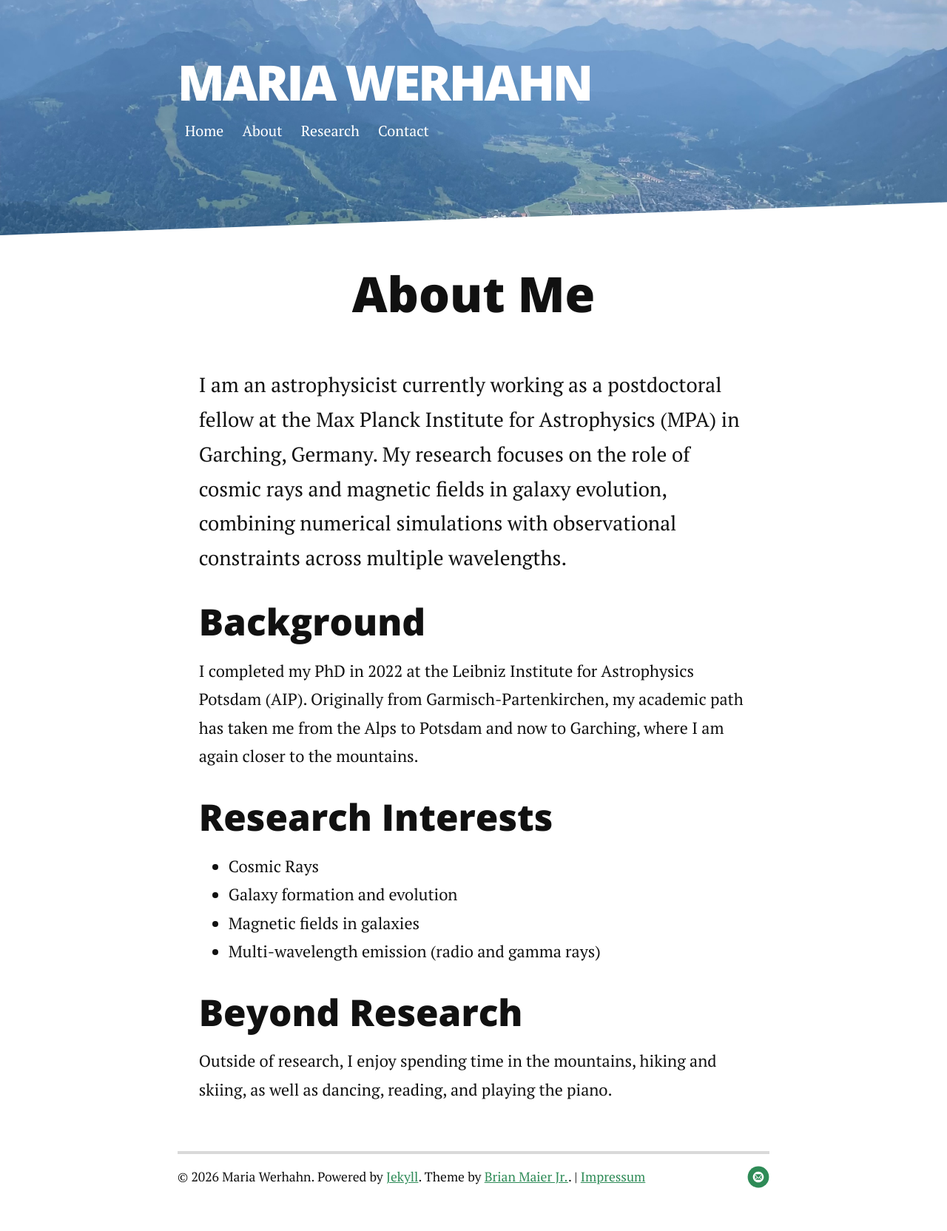
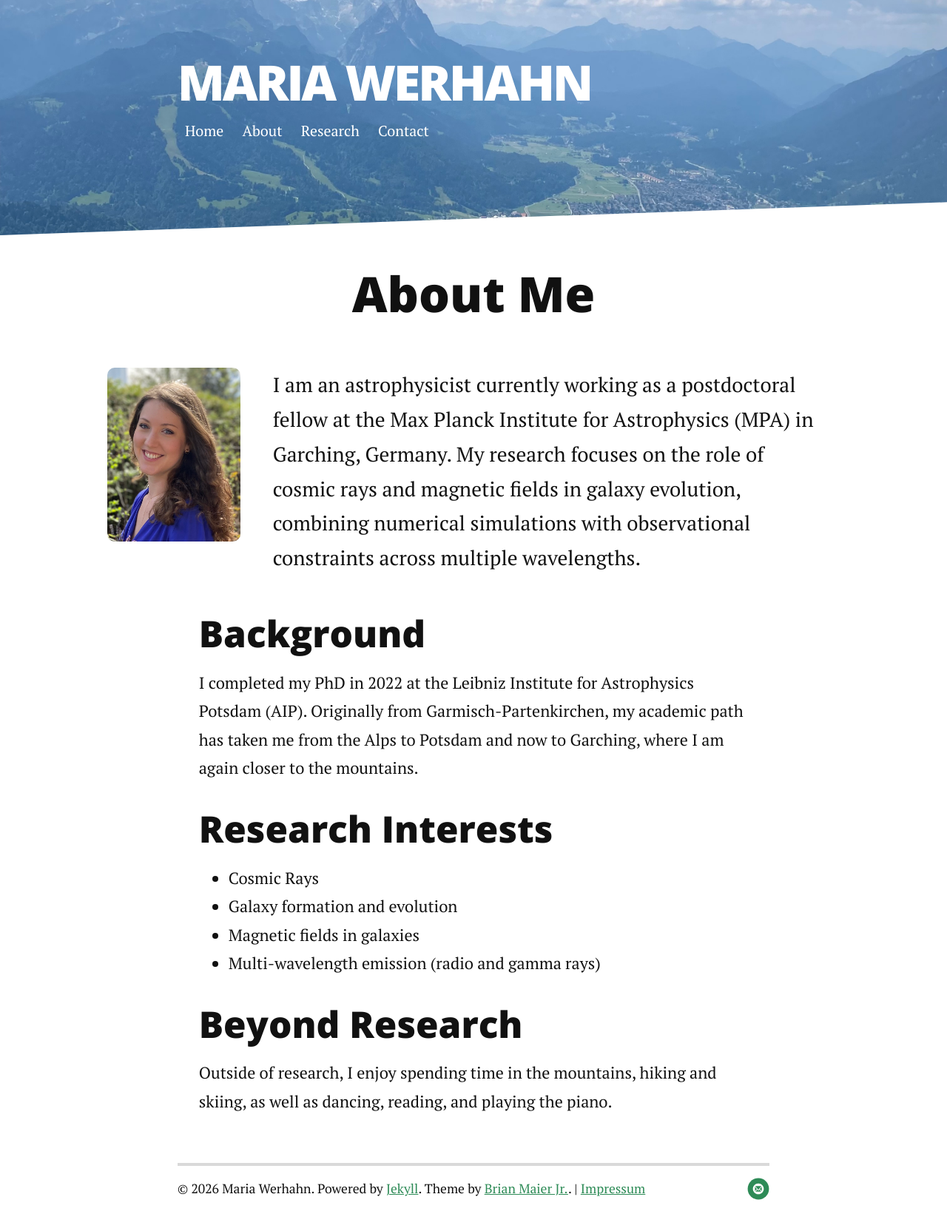
Before and after one commit to mariawerhahn/mariawerhahn.github.io, a Jekyll site: the page built from docs/about.md, in a window 1280 px wide. Shown: the whole page at 74% size. Built offline with Jekyll 4.4.1, drawn with Linux system fonts in a browser that asks for light colours; nearby versions of some CDN libraries.

```diff
--- a/docs/about.md
+++ b/docs/about.md
@@ -6,9 +6,17 @@ title: About
 <div class="post">
   <h1 class="pageTitle">About Me</h1>
 
+  <div style="display: flex; align-items: flex-start; gap: 20px;">
+
+    <img src="{{ '/assets/img/Foto2.jpg' | relative_url }}"
+         alt="Profile photo"
+         style="width: 180px; border-radius: 10px;">
+
+  <!-- Flex container for image + intro paragraph -->
   <p class="intro">
     I am an astrophysicist currently working as a postdoctoral fellow at the Max Planck Institute for Astrophysics (MPA) in Garching, Germany. My research focuses on the role of cosmic rays and magnetic fields in galaxy evolution, combining numerical simulations with observational constraints across multiple wavelengths.
   </p>
+  </div> <!-- close flex container -->
 
   <h2>Background</h2>
   <p>
```
Also changed, not shown: docs/assets/img/Foto2.jpg (added).
